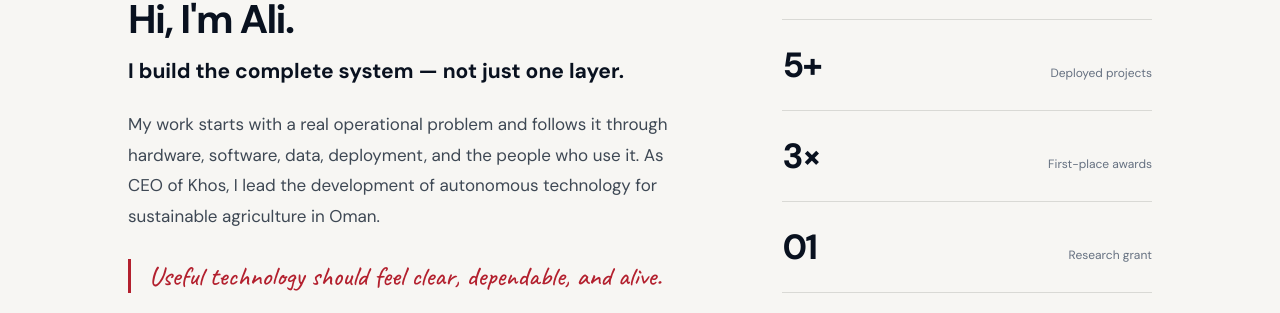
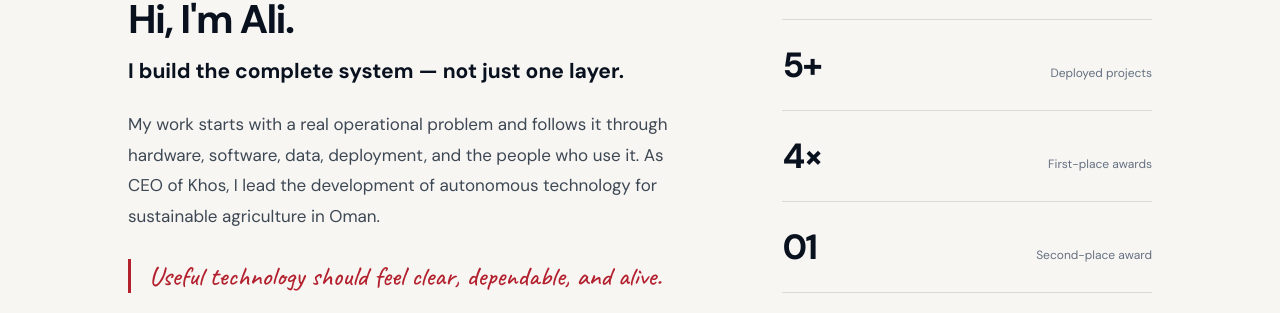
Before and after one commit to accelerator007/cv, a Next.js app: page / in a window 1280 px wide. Shown: the part 928-1241 px from the top of the page. Built offline with nearby package versions, Linux system fonts and the light colour scheme; no server answers.

Commit message:
Update recognition awards (#9)
Replace the MOHERI research grant with the 2025 Sohar University innovation second-place award and the 2026 CardioTech first-place award, and align summary statistics.

```diff
--- a/components/Portfolio.tsx
+++ b/components/Portfolio.tsx
@@ -35,7 +35,7 @@ const content = {
     motionLabel: 'Built in Oman · Designed for the field', motionTitle: 'Where physical systems meet intelligent software.',
     contactTitle: <>Let’s build something <em>real.</em></>, contactBody: 'Have a difficult system, product, or field problem? I’m open to the conversation.', contactCta: 'Start a conversation',
     talk: 'Let’s talk', expertiseLabel: '01 / EXPERTISE', projectsLabel: '02 / PROJECTS', recognitionLabel: '03 / RECOGNITION',
-    stats: ['Deployed projects', 'First-place awards', 'Research grant'],
+    stats: ['Deployed projects', 'First-place awards', 'Second-place award'],
     footerRole: 'Systems Engineer · CEO of Khos', footerPlace: 'Muscat, Sultanate of Oman',
   },
   ar: {
@@ -56,7 +56,7 @@ const content = {
     motionLabel: 'صُنع في عُمان · صُمم للميدان', motionTitle: 'حيث تلتقي الأنظمة المادية بالبرمجيات الذكية.',
     contactTitle: <>لنبنِ شيئاً <em>حقيقياً.</em></>, contactBody: 'لديك نظام معقد أو منتج أو مشكلة ميدانية؟ أنا مستعد للنقاش.', contactCta: 'ابدأ المحادثة',
     talk: 'تواصل معي', expertiseLabel: '01 / الخبرات', projectsLabel: '02 / المشاريع', recognitionLabel: '03 / الإنجازات',
-    stats: ['مشاريع منفّذة', 'جوائز بالمركز الأول', 'منحة بحثية'],
+    stats: ['مشاريع منفّذة', 'جوائز بالمركز الأول', 'جائزة بالمركز الثاني'],
     footerRole: 'مهندس أنظمة · الرئيس التنفيذي لخوص', footerPlace: 'مسقط، سلطنة عُمان',
   },
 };
@@ -76,9 +76,10 @@ const projects = [
 
 const awards = [
   ['2026', '1st Place · ESG Forum Hackathon', 'المركز الأول · هاكاثون منتدى ESG'],
+  ['2026', '1st Place · CardioTech Competition', 'المركز الأول · مسابقة كارديوتك'],
+  ['2025', '2nd Place · Sohar University Innovation Competition', 'المركز الثاني · مسابقة الابتكار بجامعة صحار'],
   ['UTAS', '1st Place · Entrepreneurship Competition', 'المركز الأول · مسابقة ريادة الأعمال'],
   ['RIYADA', '1st Place · Startup Award', 'المركز الأول · جائزة ريادة'],
-  ['MOHERI', 'Competitive Research Grant', 'منحة بحثية تنافسية'],
 ];
 
 function GitHubProjects({ lang }: { lang: Lang }) {
@@ -172,7 +173,7 @@ export default function Portfolio() {
 
     <section className="about wrap" id="about">
       <div className="about-copy" data-reveal><h2>{t.hi}</h2><h3>{t.bioTitle}</h3><p>{t.bio}</p><blockquote>{t.principle}</blockquote></div>
-      <div className="numbers" data-reveal><div><strong>5+</strong><span>{lang==='ar'?t.stats[0]:'Deployed projects'}</span></div><div><strong>3×</strong><span>{lang==='ar'?t.stats[1]:'First-place awards'}</span></div><div><strong>01</strong><span>{lang==='ar'?t.stats[2]:'Research grant'}</span></div></div>
+      <div className="numbers" data-reveal><div><strong>5+</strong><span>{t.stats[0]}</span></div><div><strong>4×</strong><span>{t.stats[1]}</span></div><div><strong>01</strong><span>{t.stats[2]}</span></div></div>
     </section>
 
     <section className="motion" aria-label="Oman engineering visual">
```
